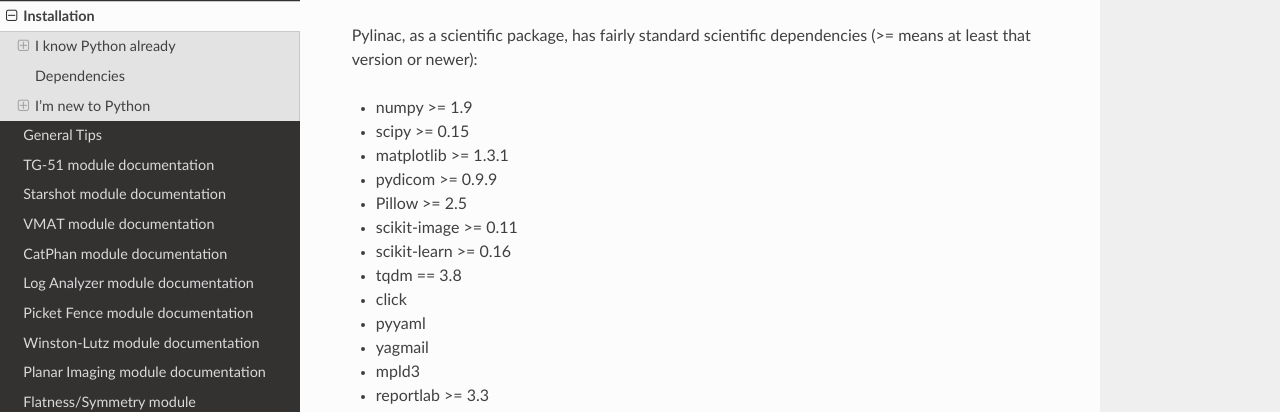
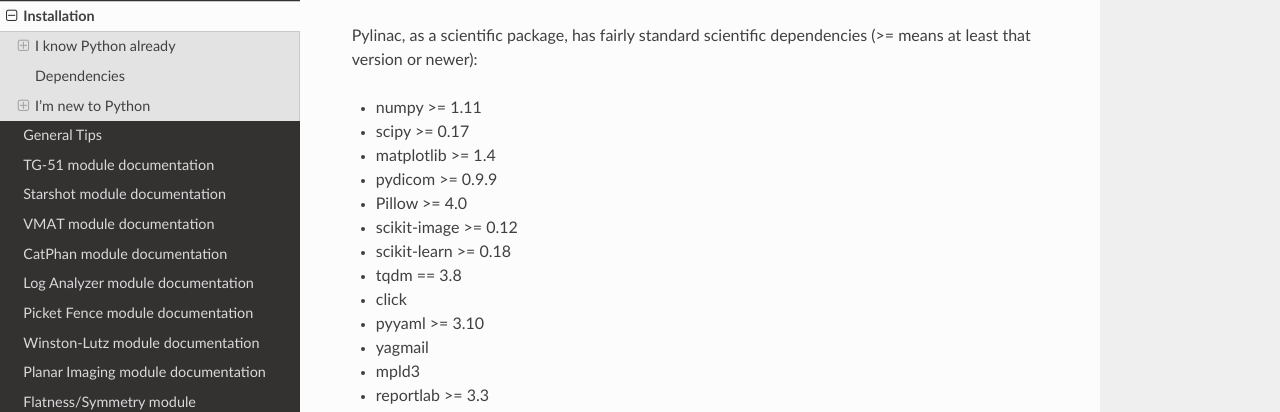
Before and after one commit to jrkerns/pylinac, a Sphinx documentation site: the page built from docs/source/installation.rst, in a window 1280 px wide and 900 px high, scrolled down 1034 px. Shown: the part 160-572 px from the top of the window. Built offline with Sphinx 7.4.7 and the Read the Docs theme 2.0.0, drawn with Linux system fonts in a browser that asks for light colours.

Commit message:
bump to 2.0.1

```diff
--- a/docs/source/changelog.rst
+++ b/docs/source/changelog.rst
@@ -34,6 +34,7 @@
 * Some module PDF methods now don't require filenames. If one is not passed it will default to the name of the file analyzed.
   E.g. "abc123.dcm" would become "abc123.pdf". Modules where multiple images may be passed (e.g. a CBCT directory) still requires a filename.
 * PDF methods now have a boolean parameter to open the file after publishing: ``open_file``.
+* A number of dependencies have been bumped. Some were for specific reasons and others were just out of good practice.
 
 Watcher
 ^^^^^^^
--- a/docs/source/conf.py
+++ b/docs/source/conf.py
@@ -76,7 +76,7 @@
 # The short X.Y version.
 version = '2.0'
 # The full version, including alpha/beta/rc tags.
-release = '2.0.0'
+release = '2.0.1'
 
 # The language for content autogenerated by Sphinx. Refer to documentation
 # for a list of supported languages.
--- a/docs/source/installation.rst
+++ b/docs/source/installation.rst
@@ -55,16 +55,16 @@
 
 Pylinac, as a scientific package, has fairly standard scientific dependencies (>= means at least that version or newer):
 
-* numpy >= 1.9
-* scipy >= 0.15
-* matplotlib >= 1.3.1
+* numpy >= 1.11
+* scipy >= 0.17
+* matplotlib >= 1.4
 * pydicom >= 0.9.9
-* Pillow >= 2.5
-* scikit-image >= 0.11
-* scikit-learn >= 0.16
+* Pillow >= 4.0
+* scikit-image >= 0.12
+* scikit-learn >= 0.18
 * tqdm == 3.8
 * click
-* pyyaml
+* pyyaml >= 3.10
 * yagmail
 * mpld3
 * reportlab >= 3.3
--- a/pylinac/__init__.py
+++ b/pylinac/__init__.py
@@ -1,8 +1,8 @@
 
 import sys
 
-__version__ = '2.0.0'
-__version_info__ = (2, 0, 0)
+__version__ = '2.0.1'
+__version_info__ = (2, 0, 1)
 
 # check for python 2
 if sys.version_info[0] < 3:
```
Also changed, not shown: setup.py (+8 -8 lines), 1 other file.
